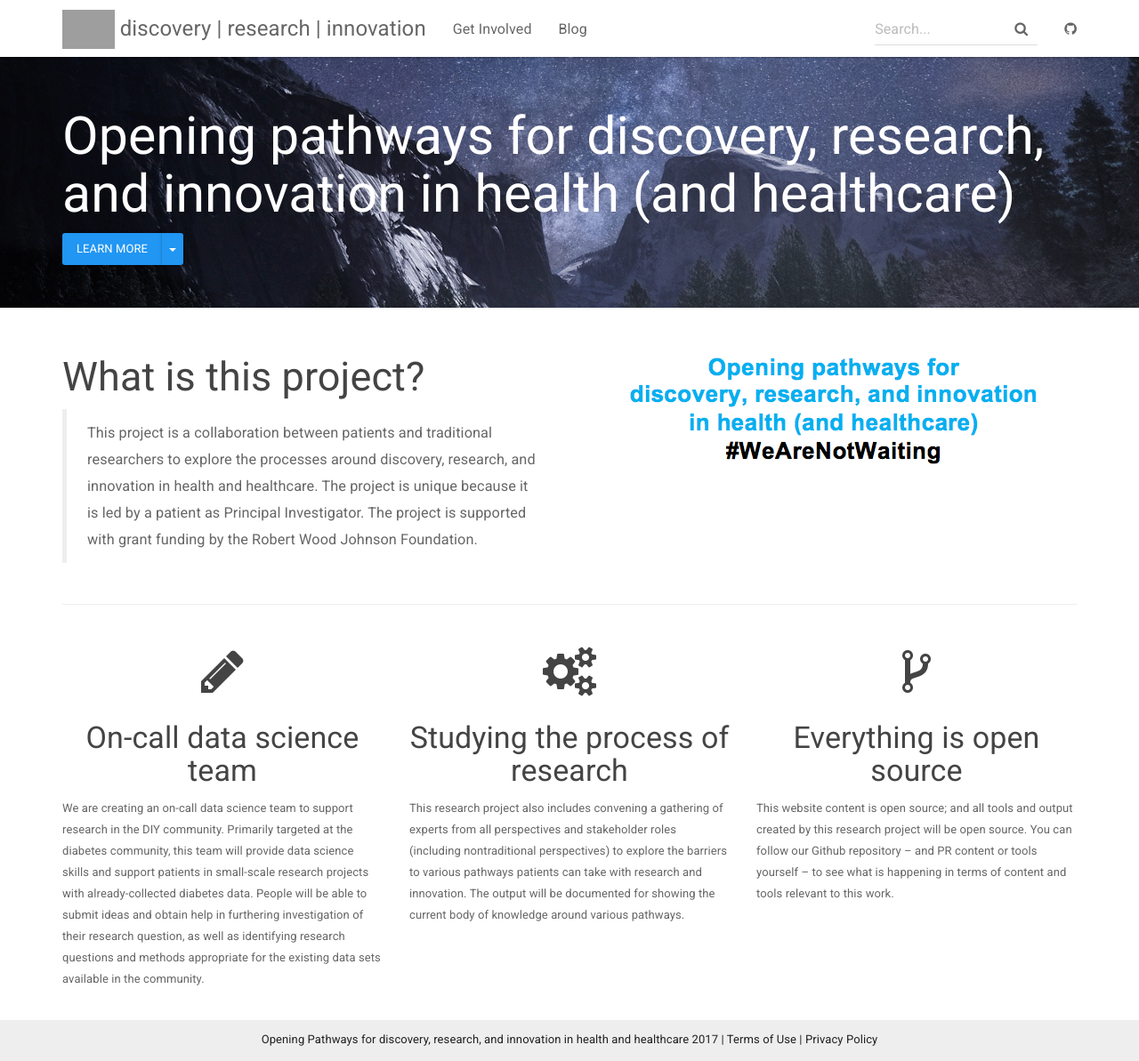
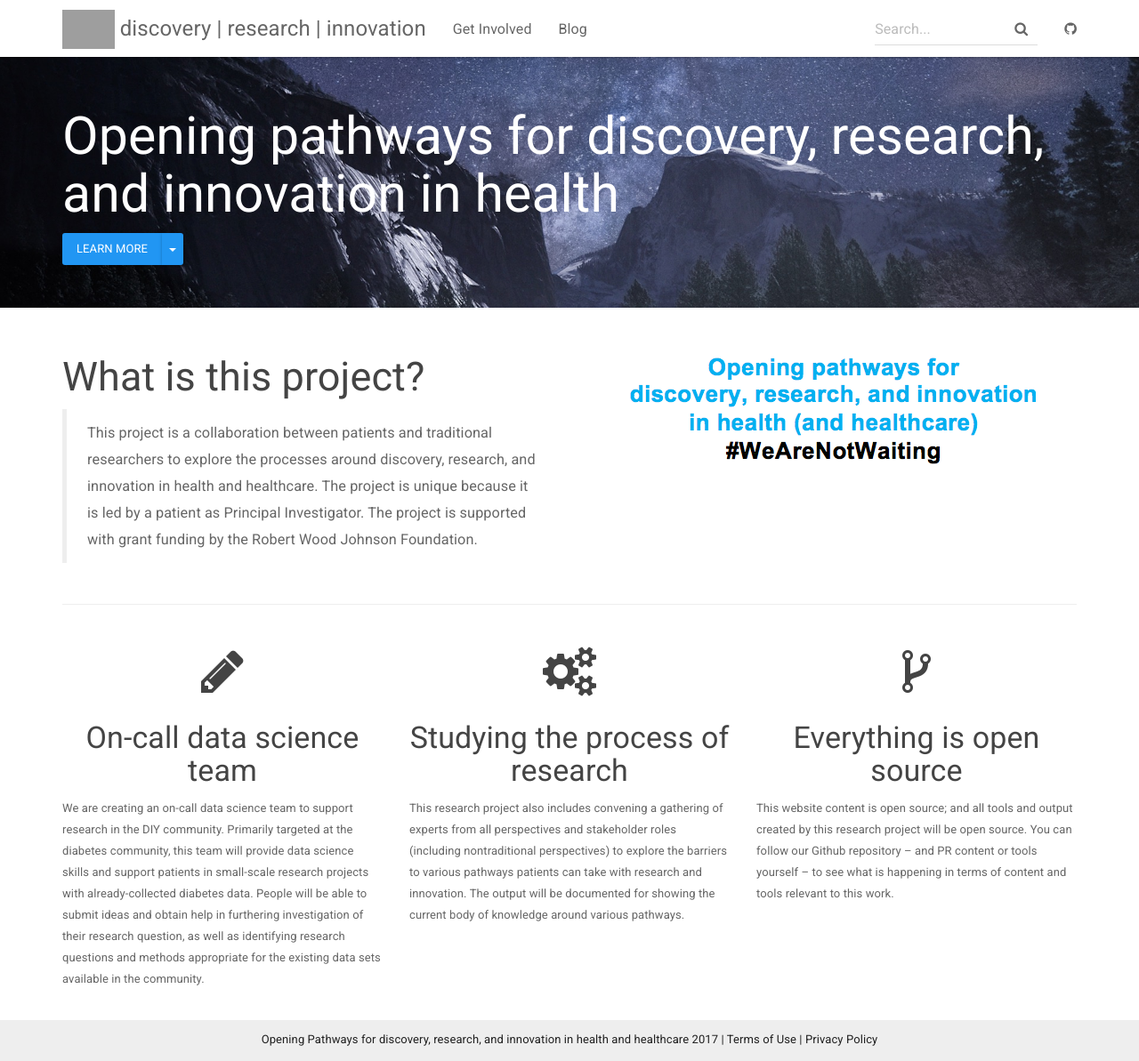
Before and after one commit to danamlewis/Testrepo2, a Jekyll site: the page built from index.html, in a window 1280 px wide and 1193 px high. Shown: the whole window at 89% size. Built offline with Jekyll 4.4.1, drawn with Linux system fonts in a browser that asks for light colours; nearby versions of some CDN libraries; grey boxes are pictures that could not be loaded.

Commit message:
Update index.html

```diff
--- a/index.html
+++ b/index.html
@@ -4,7 +4,7 @@ layout: default
 
 <div class="header-container jumbotron">
     <div class="container">
-        <h1>Opening pathways for discovery, research, and innovation in health (and healthcare)</h1>
+        <h1>Opening pathways for discovery, research, and innovation in health</h1>
        <!-- <p> Subhead here.</p> -->
        <!-- <p><a class="btn btn-primary btn-lg" href="{{ "/docs/home/" | prepend: site.baseurl }}" role="button">Learn more</a></p> -->
         <div class="btn-group">
```
